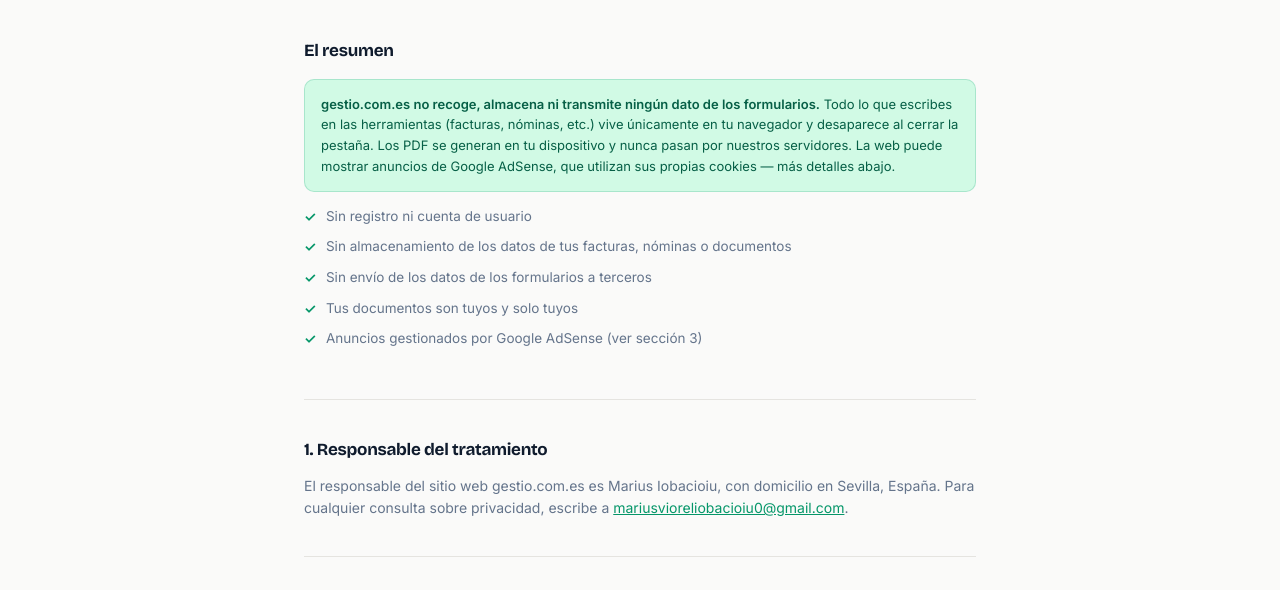
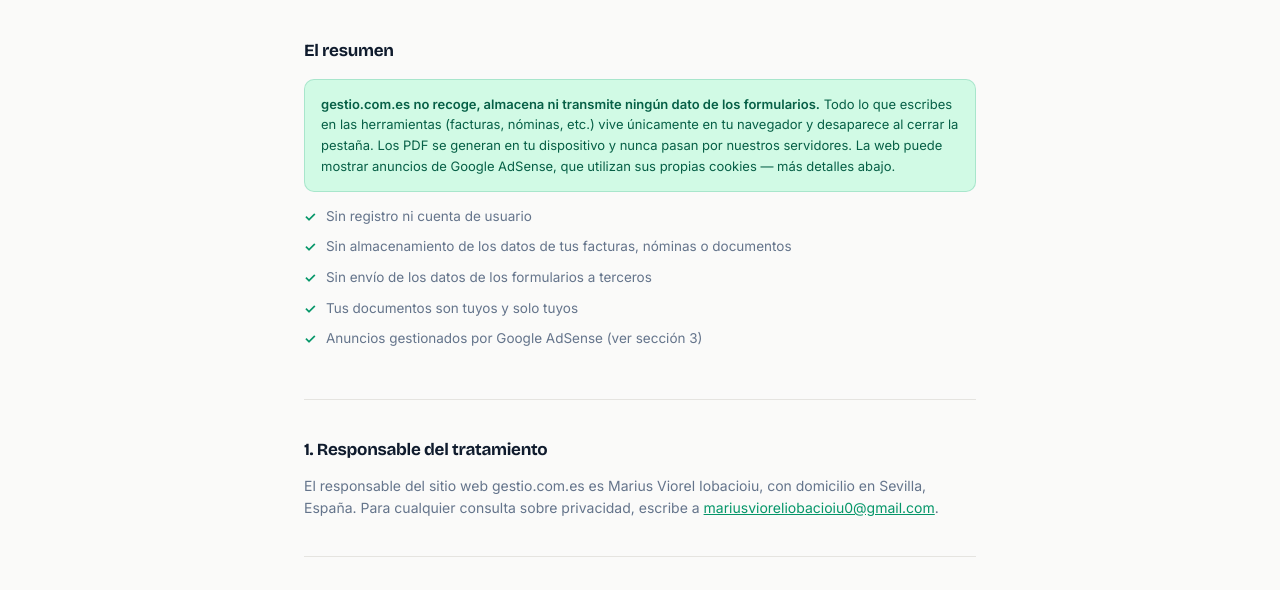
Before and after one commit to mariusiobacioiu07-blip/gestio, a plain HTML site: page privacidad.html in a window 1280 px wide. Shown: the part 209-799 px from the top of the page. Drawn offline with nearby package versions, Linux system fonts and the light colour scheme.

Commit message:
Update privacidad.html

```diff
--- a/privacidad.html
+++ b/privacidad.html
@@ -155,7 +155,7 @@ footer a:hover { color: white; }
 
   <div class="section">
     <h2>1. Responsable del tratamiento</h2>
-    <p>El responsable del sitio web gestio.com.es es Marius Iobacioiu, con domicilio en Sevilla, España. Para cualquier consulta sobre privacidad, escribe a <a href="mailto:mariusvioreliobacioiu0@gmail.com" style="color:var(--emerald)">mariusvioreliobacioiu0@gmail.com</a>.</p>
+    <p>El responsable del sitio web gestio.com.es es Marius Viorel Iobacioiu, con domicilio en Sevilla, España. Para cualquier consulta sobre privacidad, escribe a <a href="mailto:mariusvioreliobacioiu0@gmail.com" style="color:var(--emerald)">mariusvioreliobacioiu0@gmail.com</a>.</p>
   </div>
 
   <div class="section">
```
